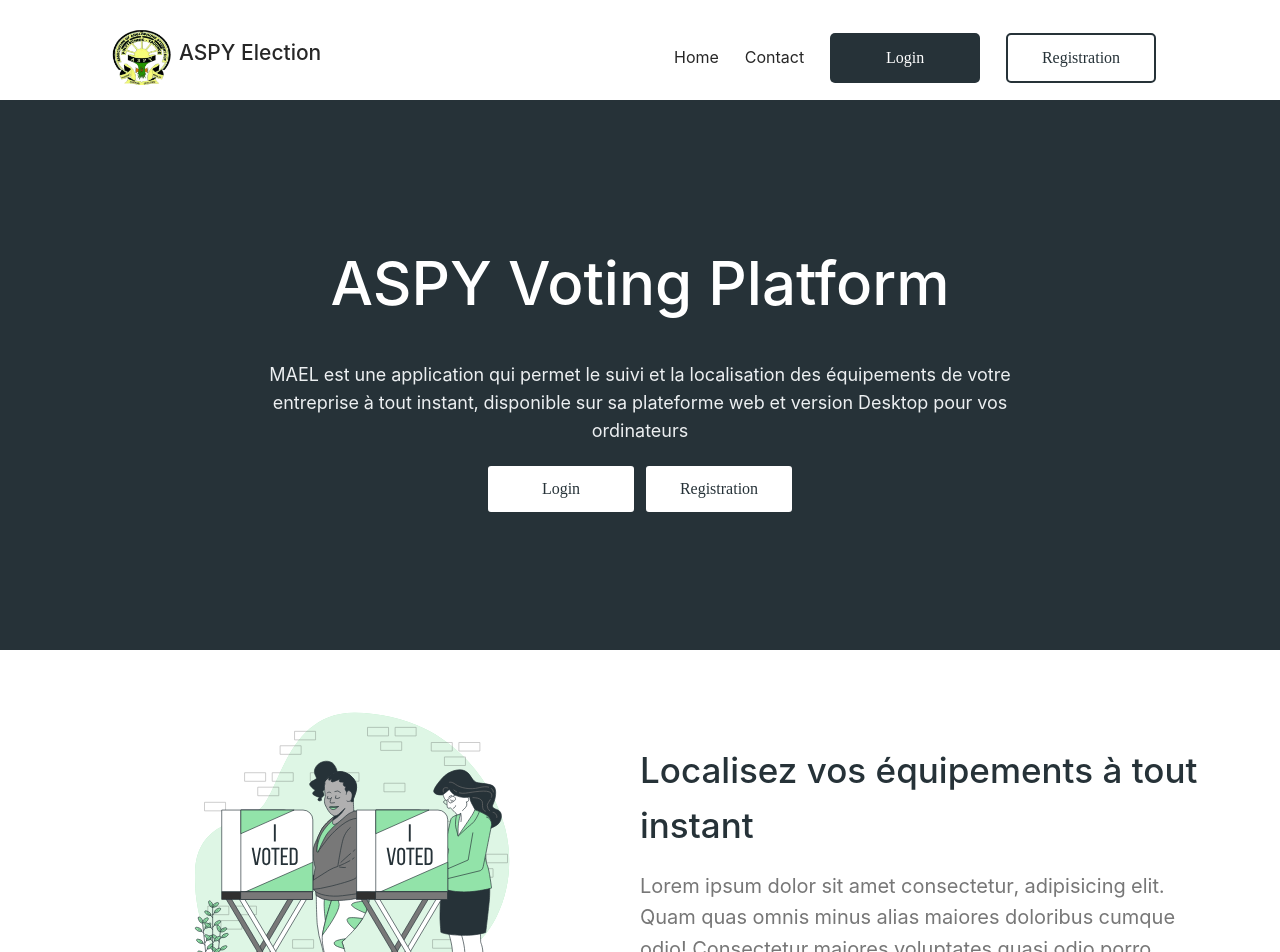
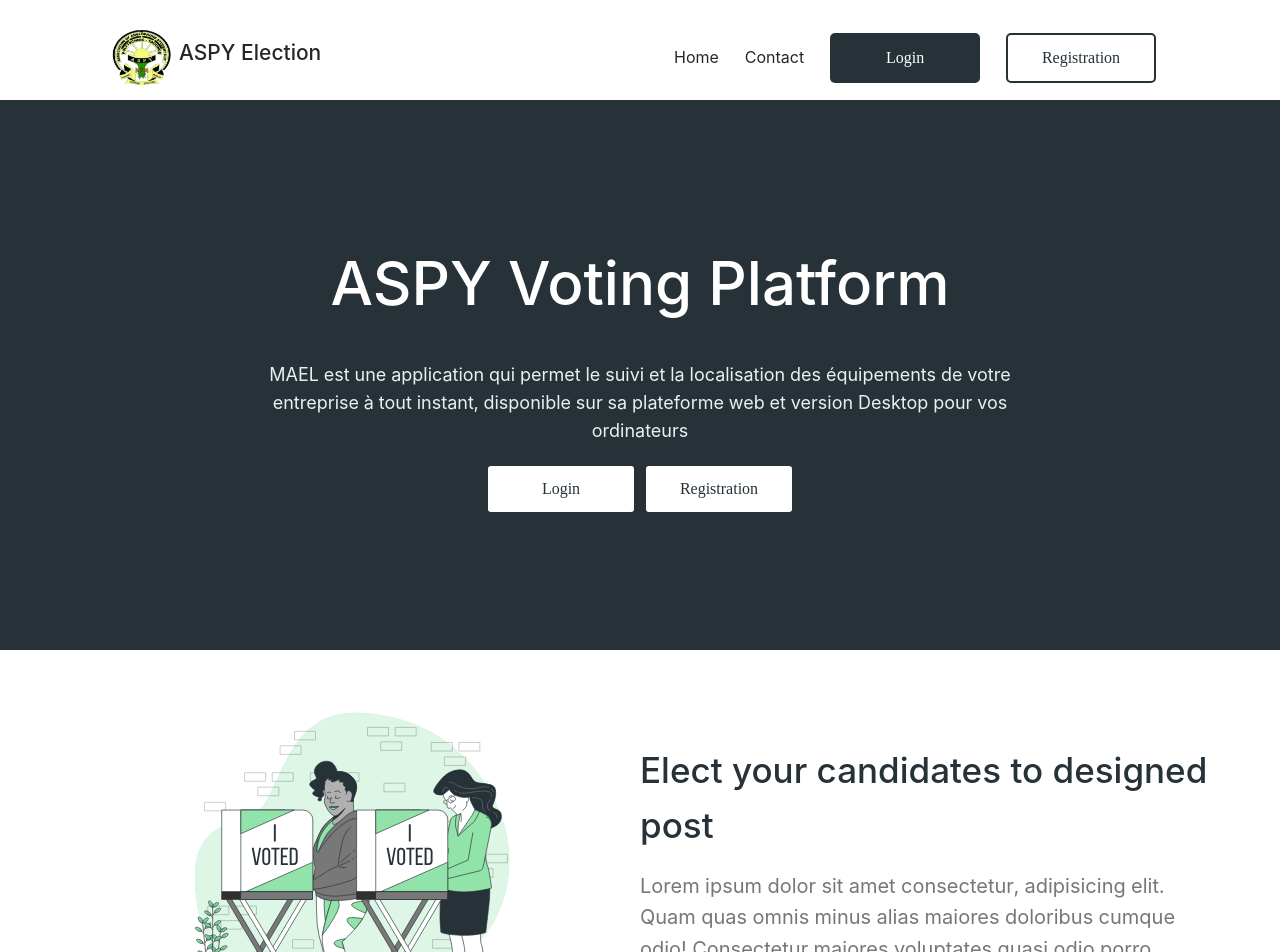
Before and after one commit to Franklin-Duval/aspy-election, a Next.js app: page / in a window 1280 px wide. Shown: the top 952 px of the page. Built offline with nearby package versions, Linux system fonts and the light colour scheme.

Commit message:
feat: update HomePage component

```diff
--- a/src/modules/homePage/index.tsx
+++ b/src/modules/homePage/index.tsx
@@ -9,7 +9,7 @@ const sectionList = [
   {
     textBeforeImage: false,
     imageUrl: '/voter.svg',
-    title: 'Localisez vos équipements à tout instant',
+    title: 'Elect your candidates to designed post',
     content:
       'Lorem ipsum dolor sit amet consectetur, adipisicing elit. Quam quas omnis minus alias maiores doloribus cumque odio! Consectetur maiores voluptates quasi odio porro, soluta nesciunt eius. Consequuntur ipsamvoluptatibus nemo.',
   },
```
